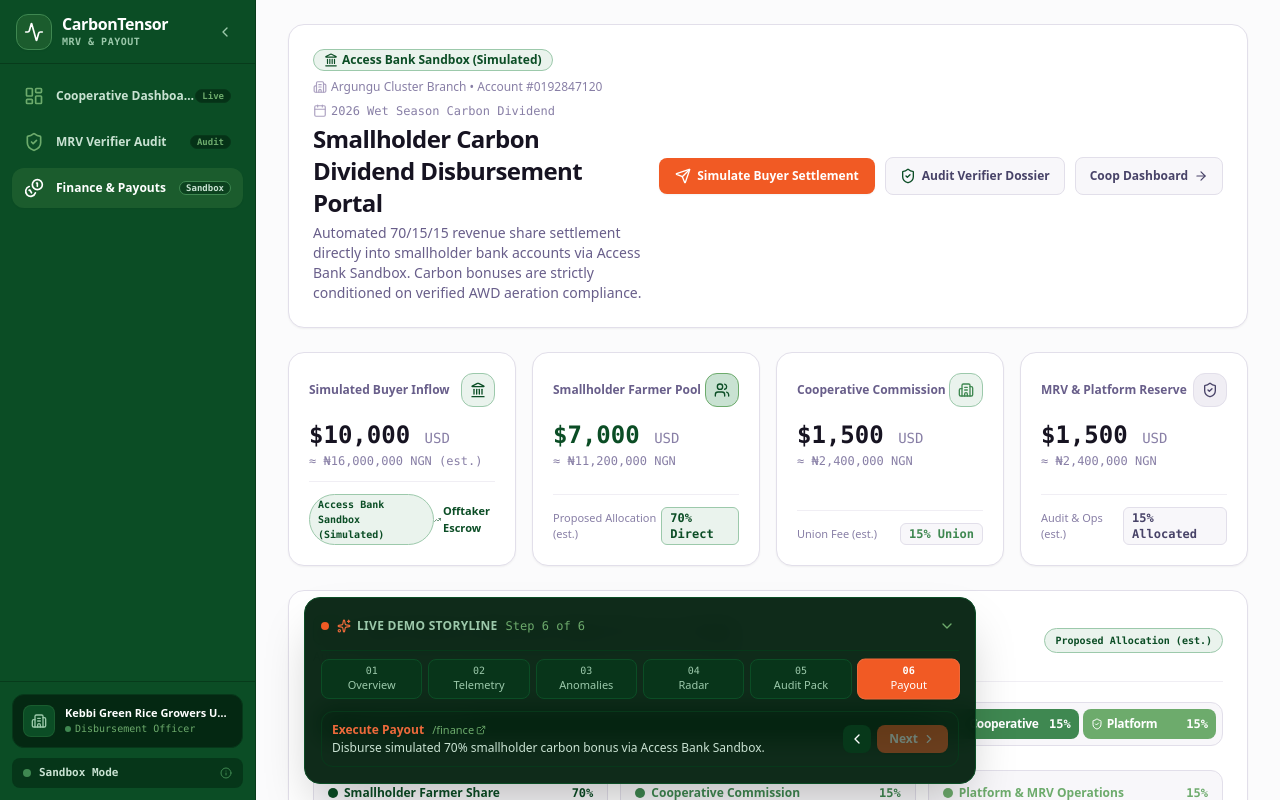
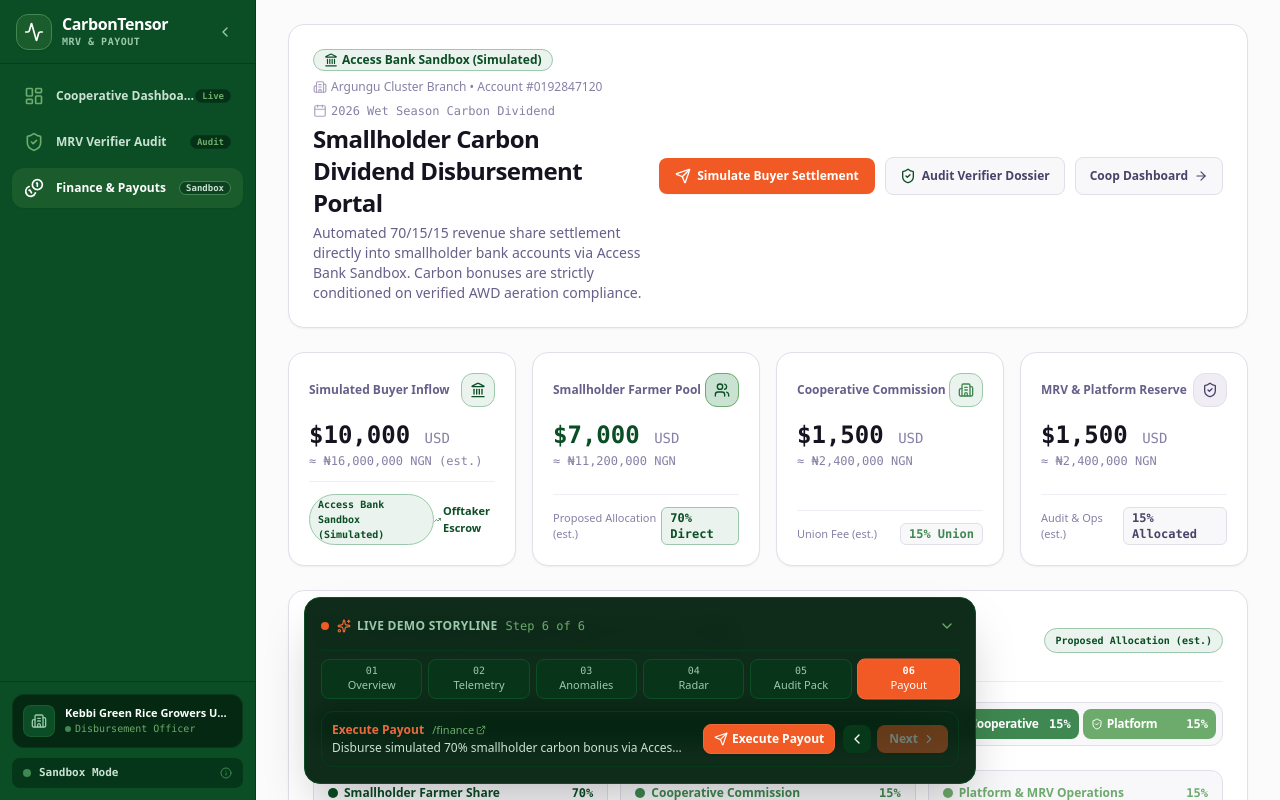
Before and after one commit to QuorumBuilders/CarbonTensor, a Next.js app in the folder frontend/: page /finance in a window 1280 px wide. Shown: the top 800 px of the page. Built offline with nearby package versions, Linux system fonts and the light colour scheme.

Commit message:
feat(demo): link demo controller step 6 to buyer payout trigger and wallet updates

```diff
--- a/frontend/components/shared/DemoController.tsx
+++ b/frontend/components/shared/DemoController.tsx
@@ -13,6 +13,7 @@ import {
   AlertOctagon,
   Satellite,
   FileCheck,
+  Send,
 } from "lucide-react";
 
 export interface DemoStep {
@@ -171,6 +172,21 @@ export function DemoController() {
           new CustomEvent("carbontensor:open-evidence-preview")
         );
       }, 350);
+    } else if (stepIndex === 5) {
+      // Step 6 (Execute Payout): Navigate to /finance, scroll to ledger, and trigger simulated buyer settlement modal
+      if (pathname !== "/finance") {
+        router.push("/finance");
+      }
+
+      setTimeout(() => {
+        const ledgerEl = document.getElementById("payments-ledger-table");
+        if (ledgerEl) {
+          ledgerEl.scrollIntoView({ behavior: "smooth", block: "center" });
+        }
+        window.dispatchEvent(
+          new CustomEvent("carbontensor:open-payout-modal")
+        );
+      }, 350);
     }
   }, [pathname, router]);
 
@@ -295,7 +311,7 @@ export function DemoController() {
                 </p>
               </div>
 
-              {/* Step 3 & Step 4 & Step 5 Action Buttons or Prev/Next Navigation */}
+              {/* Step 3, 4, 5, 6 Action Buttons or Prev/Next Navigation */}
               <div className="flex items-center gap-2 shrink-0">
                 {activeStep.id === 3 && (
                   <Link
@@ -357,6 +373,26 @@ export function DemoController() {
                   </button>
                 )}
 
+                {activeStep.id === 6 && (
+                  <button
+                    onClick={() => {
+                      if (pathname !== "/finance") {
+                        router.push("/finance");
+                      }
+                      setTimeout(() => {
+                        window.dispatchEvent(
+                          new CustomEvent("carbontensor:open-payout-modal")
+                        );
+                      }, 150);
+                    }}
+                    className="inline-flex items-center gap-1 px-2.5 py-1.5 rounded-lg text-xs font-bold text-white bg-[#F15A24] hover:bg-[#CE4312] border border-accent-orange-400 transition-colors shadow-xs"
+                    title="Simulate Buyer Carbon Settlement & Payout"
+                  >
+                    <Send className="w-3.5 h-3.5 text-white" />
+                    <span>Execute Payout</span>
+                  </button>
+                )}
+
                 <div className="flex items-center gap-1.5">
                   <button
                     onClick={handlePrev}
```
Also changed, not shown: 1 other file (tests, documents, lock files or other folders).
